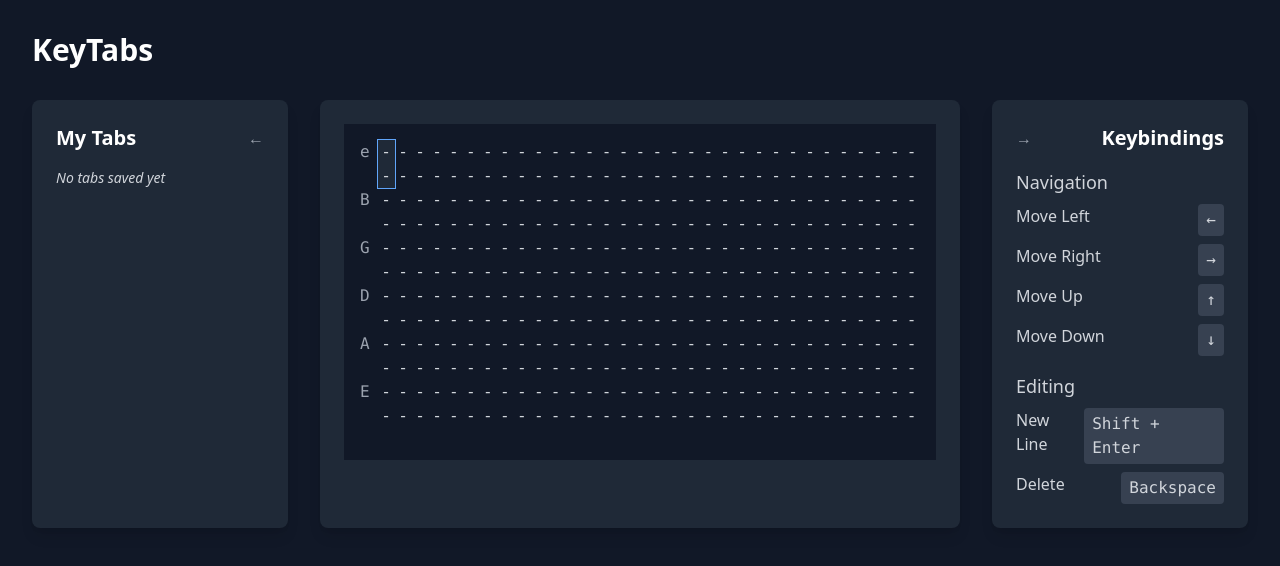
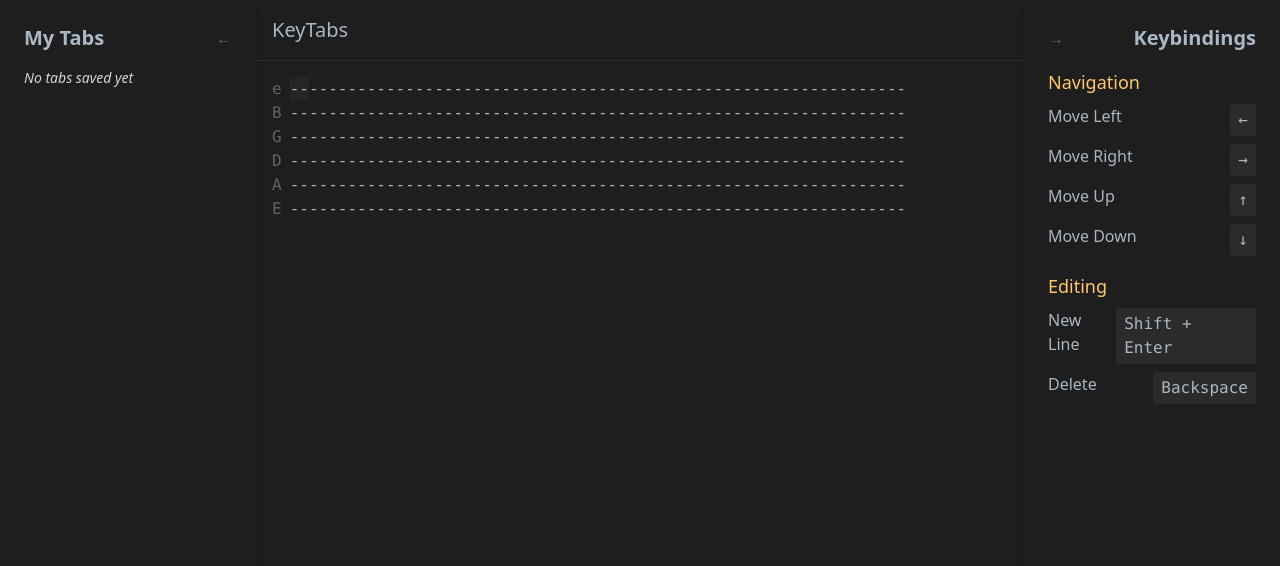
Before and after one commit to mcambria/keytabs-app, a React (Vite) app: page / in a window 1280 px wide. Shown: the top 566 px of the page. Built offline with nearby package versions, Linux system fonts and the light colour scheme.

Commit message:
make it feel more like an ide

```diff
--- a/src/App.tsx
+++ b/src/App.tsx
@@ -3,6 +3,8 @@ import Keybindings from "./keybindings/Keybindings";
 import TabsList from "./tabs/TabsList";
 
 const handleKeyDown = (e: React.KeyboardEvent) => {
+  // firefox by default goes back a page when you press backspace outside of an input
+// block that
   switch (e.key) {
     case "Backspace":
       e.preventDefault();
@@ -12,12 +14,16 @@ const handleKeyDown = (e: React.KeyboardEvent) => {
 
 function App() {
   return (
-    <div className="min-h-screen p-8 bg-gray-900" onKeyDown={handleKeyDown}>
-      <h1 className="text-3xl font-bold mb-8 text-white">KeyTabs</h1>
-      <div className="flex gap-8">
+    <div className="min-h-screen bg-[#1e1e1e]" onKeyDown={handleKeyDown}>
+      <div className="flex h-screen">
         <TabsList />
-        <div className="flex-1 bg-gray-800 rounded-lg shadow-lg p-6">
-          <TabEditor />
+        <div className="flex-1 flex flex-col">
+          <div className="p-4 border-b border-[#2d2d2d]">
+            <h1 className="text-xl font-medium text-[#a9b7c6]">KeyTabs</h1>
+          </div>
+          <div className="flex-1 p-4">
+            <TabEditor />
+          </div>
         </div>
         <Keybindings />
       </div>
--- a/src/components/CollapsiblePanel.tsx
+++ b/src/components/CollapsiblePanel.tsx
@@ -30,7 +30,7 @@ const CollapsiblePanel: React.FC<CollapsiblePanelProps> = ({
     return (
       <button
         onClick={() => setIsCollapsed(!isCollapsed)}
-        className="text-gray-400 hover:text-white transition-colors"
+        className="text-[#606366] hover:text-[#a9b7c6] transition-colors"
       >
         {arrowIcon}
       </button>
@@ -38,10 +38,10 @@ const CollapsiblePanel: React.FC<CollapsiblePanelProps> = ({
   };
 
   return (
-    <div className={`bg-gray-800 rounded-lg shadow-lg p-6 transition-all duration-200 ${isCollapsed ? collapsedWidth : defaultWidth}`}>
+    <div className={`bg-[#1e1e1e] rounded-lg shadow-lg p-6 transition-all duration-200 ${isCollapsed ? collapsedWidth : defaultWidth}`}>
       <div className={`flex items-center mb-4 ${isCollapsed ? 'justify-center' : 'justify-between'}`}>
         {placement === CollapsiblePanelPlacement.RIGHT && getArrowButton()}
-        {<h2 className={`text-xl font-semibold text-white transition-opacity duration-200 ${isCollapsed ? 'hidden' : ''}`}>
+        {<h2 className={`text-xl font-semibold text-[#a9b7c6] transition-opacity duration-200 ${isCollapsed ? 'hidden' : ''}`}>
           {title}
         </h2>}
         {placement === CollapsiblePanelPlacement.LEFT && getArrowButton()}
--- a/src/editor/editor.tsx
+++ b/src/editor/editor.tsx
@@ -118,7 +118,7 @@ const TabEditor: React.FC = () => {
 
   return (
     <div
-      className="outline-none inline-block font-mono bg-gray-900 p-4"
+      className="outline-none inline-block font-mono text-[#a9b7c6]"
       tabIndex={0}
       ref={editorRef}
       onKeyDown={handleKeyDown}
@@ -127,17 +127,17 @@ const TabEditor: React.FC = () => {
         <div key={lineIndex} className="mb-4">
           {tabLine.map((row, y) => (
             <div className="flex" key={y}>
-              <div className="text-right text-gray-400 pr-2">
+              <div className="text-right text-[#606366] pr-2 select-none">
                 {STRING_NAMES[y]}
               </div>
               {row.map((cell, x) => (
                 <div
                   key={`${x}-${y}`}
-                  className={`text-center text-gray-300 ${
+                  className={`text-center ${
                     x === cursor.x && y === cursor.y && lineIndex === cursor.line
-                      ? "outline outline-1 outline-blue-400 bg-gray-800"
+                      ? "bg-[#2d2d2d]"
                       : ""
-                  } ${isSelected(x, y, lineIndex) ? "bg-blue-900/50" : ""}`}
+                  } ${isSelected(x, y, lineIndex) ? "bg-[#2d2d2d]/50" : ""}`}
                 >
                   {cell}
                 </div>
--- a/src/index.css
+++ b/src/index.css
@@ -4,6 +4,6 @@
 
 @layer base {
   body {
-    @apply bg-gray-50 text-gray-900;
+    @apply bg-[#1e1e1e] text-[#a9b7c6];
   }
 }
--- a/src/keybindings/Keybindings.tsx
+++ b/src/keybindings/Keybindings.tsx
@@ -5,38 +5,38 @@ import { CollapsiblePanelPlacement } from '../components/CollapsiblePanel';
 const Keybindings: React.FC = () => {
   return (
     <CollapsiblePanel title="Keybindings" placement={CollapsiblePanelPlacement.RIGHT}>
-      <div className="text-gray-300">
+      <div className="text-[#a9b7c6]">
         <div className="mb-4">
-          <h3 className="text-lg font-medium mb-2">Navigation</h3>
+          <h3 className="text-lg font-medium mb-2 text-[#ffc66d]">Navigation</h3>
           <ul className="space-y-2">
             <li className="flex justify-between">
               <span>Move Left</span>
-              <kbd className="px-2 py-1 bg-gray-700 rounded">←</kbd>
+              <kbd className="px-2 py-1 bg-[#2b2b2b] rounded text-[#a9b7c6]">←</kbd>
             </li>
             <li className="flex justify-between">
               <span>Move Right</span>
-              <kbd className="px-2 py-1 bg-gray-700 rounded">→</kbd>
+              <kbd className="px-2 py-1 bg-[#2b2b2b] rounded text-[#a9b7c6]">→</kbd>
             </li>
             <li className="flex justify-between">
               <span>Move Up</span>
-              <kbd className="px-2 py-1 bg-gray-700 rounded">↑</kbd>
+              <kbd className="px-2 py-1 bg-[#2b2b2b] rounded text-[#a9b7c6]">↑</kbd>
             </li>
             <li className="flex justify-between">
               <span>Move Down</span>
-              <kbd className="px-2 py-1 bg-gray-700 rounded">↓</kbd>
+              <kbd className="px-2 py-1 bg-[#2b2b2b] rounded text-[#a9b7c6]">↓</kbd>
             </li>
           </ul>
         </div>
         <div>
-          <h3 className="text-lg font-medium mb-2">Editing</h3>
+          <h3 className="text-lg font-medium mb-2 text-[#ffc66d]">Editing</h3>
           <ul className="space-y-2">
             <li className="flex justify-between">
               <span>New Line</span>
-              <kbd className="px-2 py-1 bg-gray-700 rounded">Shift + Enter</kbd>
+              <kbd className="px-2 py-1 bg-[#2b2b2b] rounded text-[#a9b7c6]">Shift + Enter</kbd>
             </li>
             <li className="flex justify-between">
               <span>Delete</span>
-              <kbd className="px-2 py-1 bg-gray-700 rounded">Backspace</kbd>
+              <kbd className="px-2 py-1 bg-[#2b2b2b] rounded text-[#a9b7c6]">Backspace</kbd>
             </li>
           </ul>
         </div>
```
